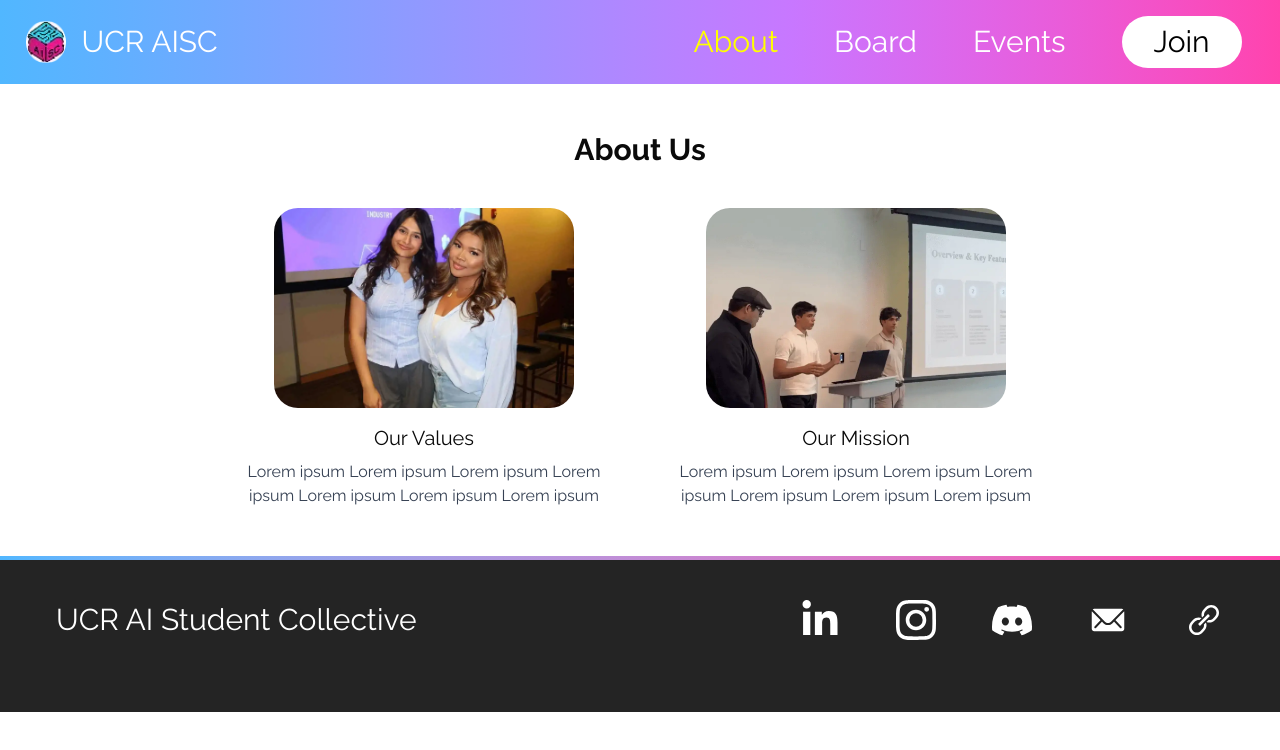
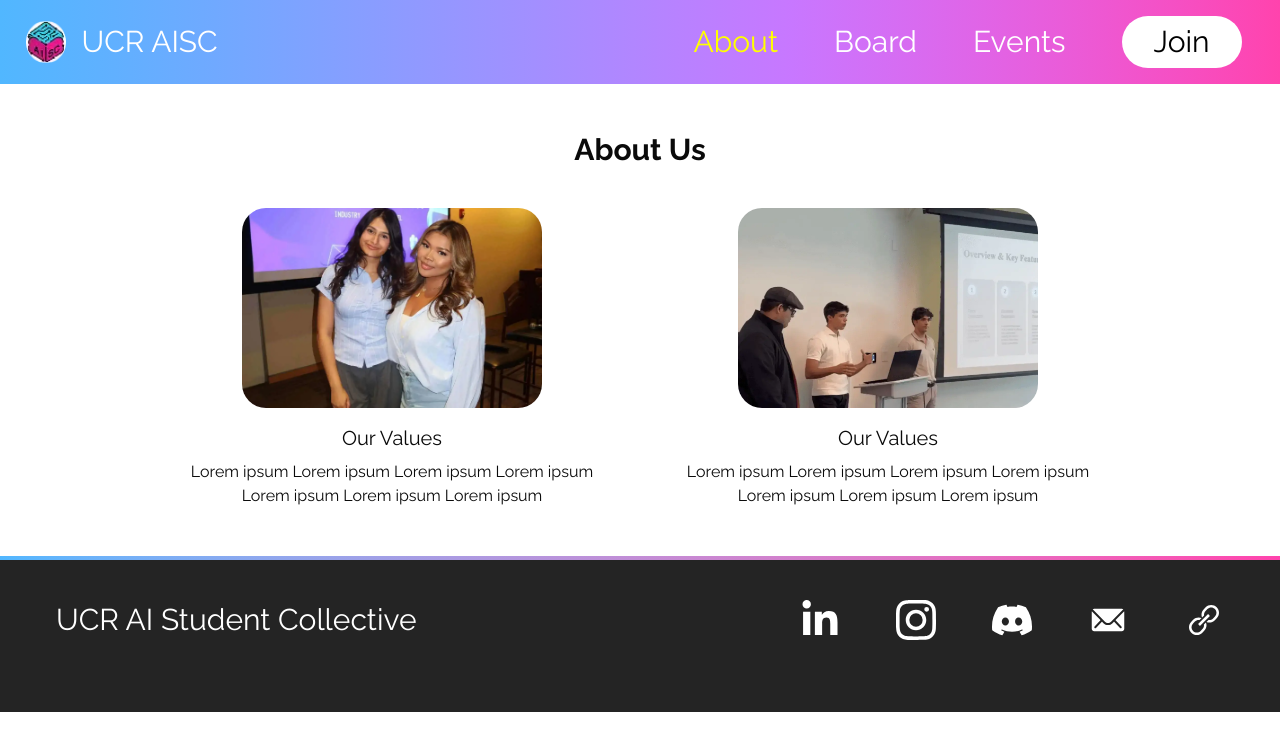
Before and after one commit to acm-ucr/aisc, a Next.js app: page /about in a window 1280 px wide. Shown: the top 750 px of the page. Built offline with nearby package versions, Linux system fonts and the light colour scheme.

Commit message:
fixed the review comments

```diff
--- a/src/components/about/AboutUs.tsx
+++ b/src/components/about/AboutUs.tsx
@@ -2,41 +2,35 @@ import Image from "next/image";
 import aboutUsImageOne from "@/public/placeholders/women_in_tech_event.webp";
 import aboutUsImageTwo from "@/public/placeholders/ambiguous.webp";
 
-const aboutUsContent = [
-  {
-    title: "Our Values",
-    image: aboutUsImageOne,
-    text: "Lorem ipsum Lorem ipsum Lorem ipsum Lorem ipsum Lorem ipsum Lorem ipsum Lorem ipsum",
-  },
-  {
-    title: "Our Mission",
-    image: aboutUsImageTwo,
-    text: "Lorem ipsum Lorem ipsum Lorem ipsum Lorem ipsum Lorem ipsum Lorem ipsum Lorem ipsum",
-  },
-];
-
 const AboutUs = () => {
   return (
-    <div className="bg-white px-4 py-12">
+    <div className="px-4 py-12">
       <p className="mb-10 text-center text-3xl font-semibold">About Us</p>
       <div className="flex flex-col items-center justify-center gap-12 md:flex-row">
-        {aboutUsContent.map((item, index) => (
-          <div
-            key={index}
-            className="flex max-w-sm flex-col items-center text-center"
-          >
-            <div className="relative mb-4 h-[200px] w-[300px] overflow-hidden rounded-3xl">
-              <Image
-                src={item.image}
-                alt={item.title}
-                className="object-cover"
-                fill
-              />
-            </div>
-            <p className="mb-2 text-xl font-medium">{item.title}</p>
-            <p className="text-gray-700">{item.text}</p>
-          </div>
-        ))}
+        <div className="flex max-w-md flex-col items-center text-center md:w-1/2">
+          <Image
+            src={aboutUsImageOne}
+            alt="Our Values"
+            className="mb-4 h-[25vh] w-[80vw] max-w-[300px] rounded-3xl object-cover"
+          />
+          <p className="mb-2 text-xl font-medium"> Our Values</p>
+          <p>
+            Lorem ipsum Lorem ipsum Lorem ipsum Lorem ipsum Lorem ipsum Lorem
+            ipsum Lorem ipsum
+          </p>
+        </div>
+        <div className="flex max-w-md flex-col items-center text-center md:w-1/2">
+          <Image
+            src={aboutUsImageTwo}
+            alt="Our Values"
+            className="mb-4 h-[25vh] w-[80vw] max-w-[300px] rounded-3xl object-cover"
+          />
+          <p className="mb-2 text-xl font-medium"> Our Values</p>
+          <p>
+            Lorem ipsum Lorem ipsum Lorem ipsum Lorem ipsum Lorem ipsum Lorem
+            ipsum Lorem ipsum
+          </p>
+        </div>
       </div>
     </div>
   );
```
